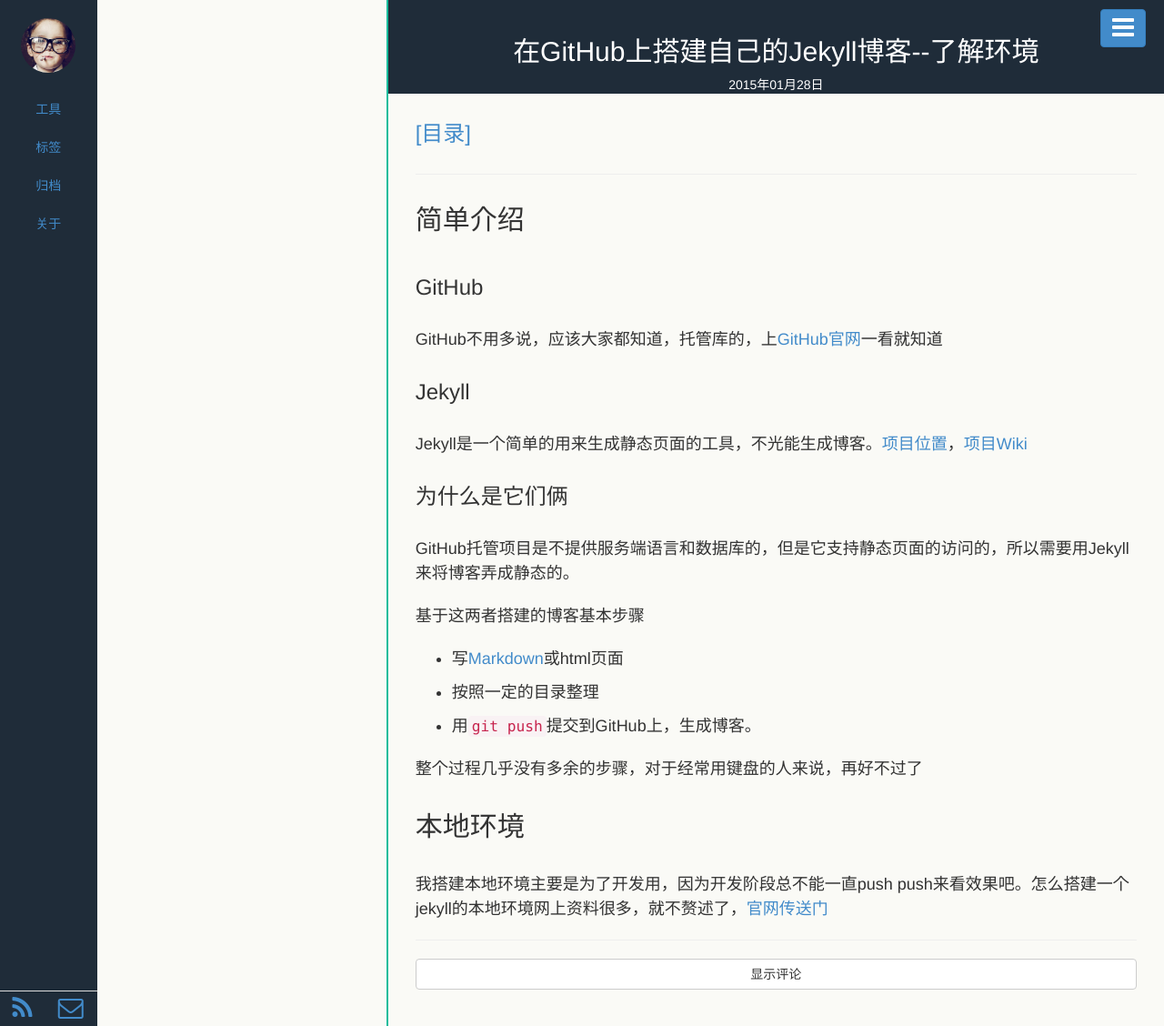
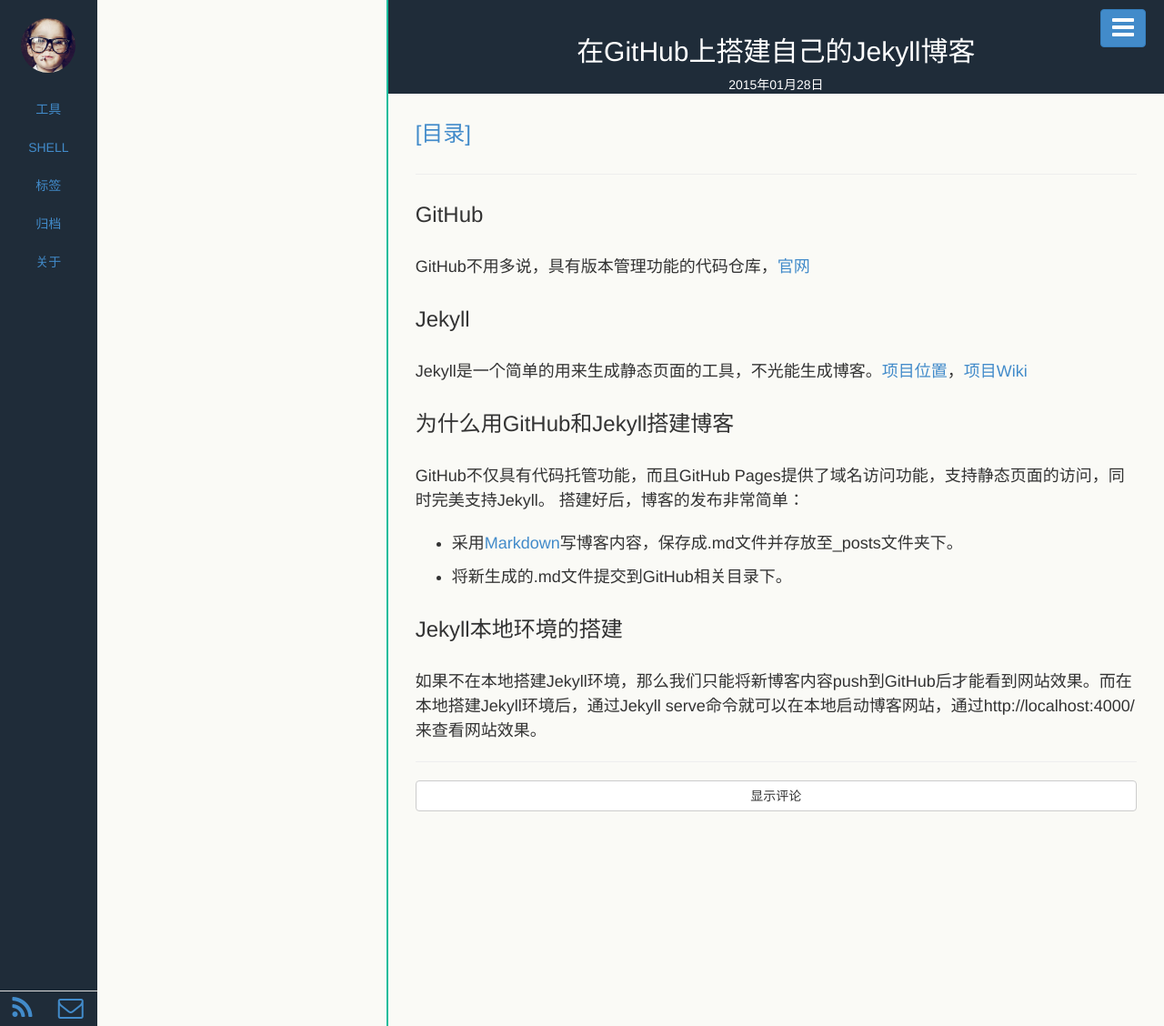
Before and after one commit to AllenXL/allenxl.github.io, a Jekyll site: the page built from _posts/2015-01-28-deploy-jeklly-blog.md, in a window 1280 px wide. Shown: the whole page at 91% size. Built offline with Jekyll 4.4.1, drawn with Linux system fonts in a browser that asks for light colours.

Commit message:
add two papers
add two papers and change icons.

```diff
--- a/_config.yml
+++ b/_config.yml
@@ -21,7 +21,7 @@ rss_url: /pages/atom.xml
 
 # gavatar头像及Favicon
 gavatar: /public/img/blog_img.jpg
-favicon: http://pan.baidu.com/s/1hqrIA24
+favicon: /public/img/blog_img.jpg
 
 # google analytics 设置
 ga:
--- a/_posts/2015-01-28-deploy-jeklly-blog.md
+++ b/_posts/2015-01-28-deploy-jeklly-blog.md
@@ -1,29 +1,23 @@
 ---
 layout: post
-title: 在GitHub上搭建自己的Jekyll博客--了解环境
+title: 在GitHub上搭建自己的Jekyll博客
 category: 工具
-tags: [Jekyll , GitHub]
-description: 搭建一个基于GitHub和Jekyll的博客，首先要做的是了解这样一个博客环境
+tags: [GitHub, Jekyll, Markdown]
+description: 搭建一个基于GitHub和Jekyll的博客
 ---
 
-## 简单介绍
-
 ### GitHub
-GitHub不用多说，应该大家都知道，托管库的，上[GitHub官网](www.github.com)一看就知道
+GitHub不用多说，具有版本管理功能的代码仓库，[官网](www.github.com)
 
 ### Jekyll
 Jekyll是一个简单的用来生成静态页面的工具，不光能生成博客。[项目位置](https://github.com/mojombo/jekyll)，[项目Wiki](https://github.com/mojombo/jekyll/wiki)
 
-### 为什么是它们俩
-GitHub托管项目是不提供服务端语言和数据库的，但是它支持静态页面的访问的，所以需要用Jekyll来将博客弄成静态的。
+### 为什么用GitHub和Jekyll搭建博客
+GitHub不仅具有代码托管功能，而且GitHub Pages提供了域名访问功能，支持静态页面的访问，同时完美支持Jekyll。
+搭建好后，博客的发布非常简单：
 
-基于这两者搭建的博客基本步骤
+- 采用[Markdown](http://wowubuntu.com/markdown/)写博客内容，保存成.md文件并存放至_posts文件夹下。
+- 将新生成的.md文件提交到GitHub相关目录下。
 
-- 写[Markdown](http://wowubuntu.com/markdown/)或html页面
-- 按照一定的目录整理
-- 用`git push`提交到GitHub上，生成博客。
-
-整个过程几乎没有多余的步骤，对于经常用键盘的人来说，再好不过了
-
-## 本地环境
-我搭建本地环境主要是为了开发用，因为开发阶段总不能一直push push来看效果吧。怎么搭建一个jekyll的本地环境网上资料很多，就不赘述了，[官网传送门](https://github.com/mojombo/jekyll/wiki/Install)
+### Jekyll本地环境的搭建
+如果不在本地搭建Jekyll环境，那么我们只能将新博客内容push到GitHub后才能看到网站效果。而在本地搭建Jekyll环境后，通过Jekyll serve命令就可以在本地启动博客网站，通过http://localhost:4000/来查看网站效果。
--- a/pages/about.html
+++ b/pages/about.html
@@ -5,8 +5,9 @@ title: 关于
 
 <h2>关于这个博客</h2>
 
-<p>我们将自己很大一部分时间献给了网络，从幼年到成年，网络中有我们成长的足迹。</p>
-<p>也许在不同的地方，我们扮演不同角色来适应环境，但是在这里，一切都由自己控制。</p>
+<p>本博客采用github、jekyll、markdown搭建。</p>
+<p>早就有建个人博客的想法，用来记录平时学到的一些技术和产生的一些想法。研究生毕业之际，闲来无事，
+终于花一个下午搭好了这个小网站。之前一直在用有道云笔记，以后会在这个博客上多写写。</p>
 
 <hr>
 <a href="{{ site.author.weibo }}" target="_blank">
```
Also changed, not shown: _posts/2015-01-28-shell-awk.md (added, +53 -0 lines), public/img/favicon.ico (added).
